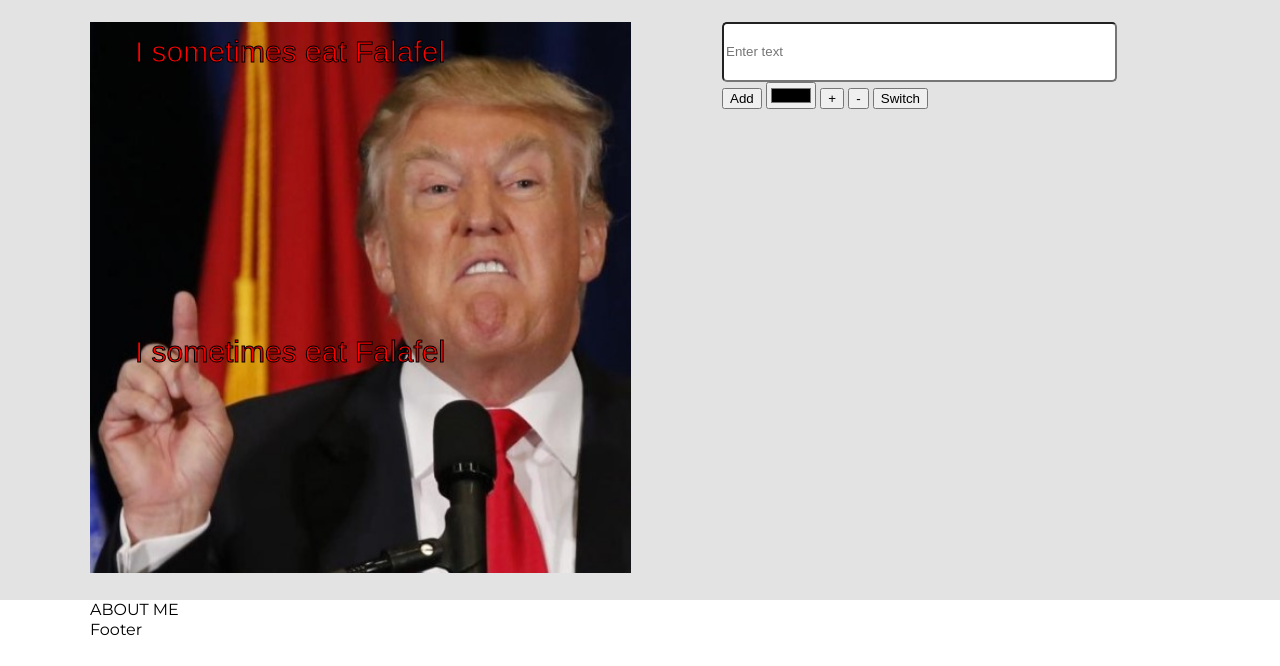
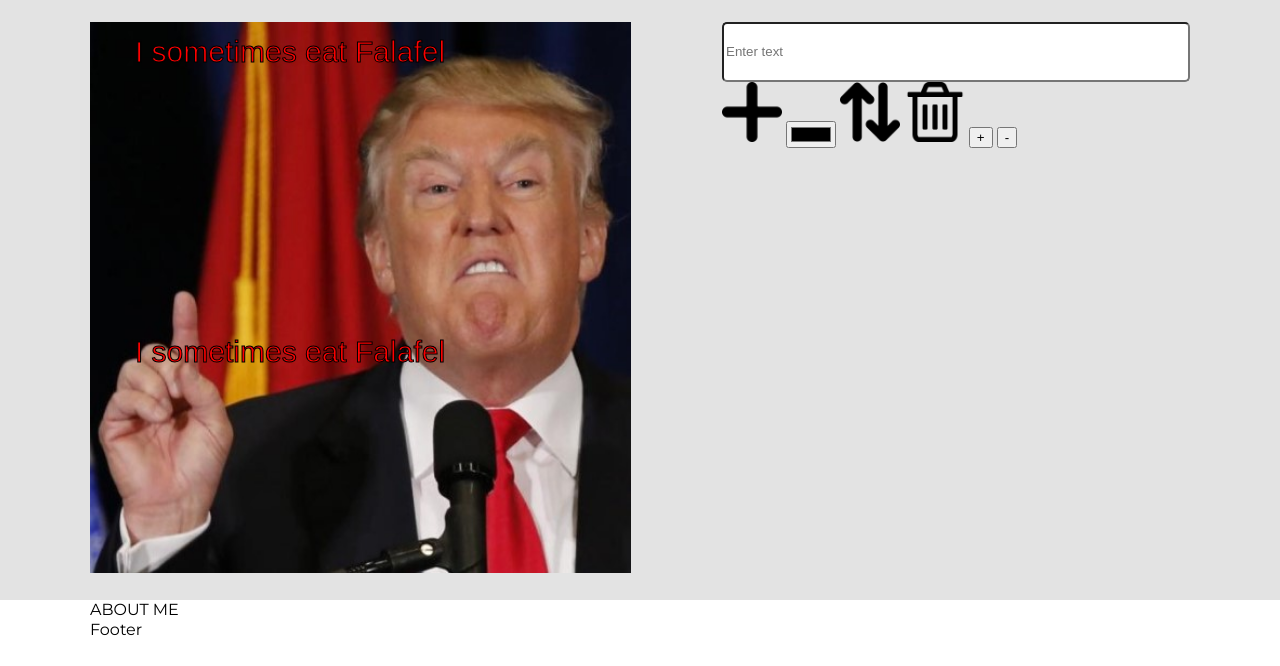
Before and after one commit to oxyhertz/Meme-generator, a plain HTML site: page index.html in a window 1280 px wide. Both pictures are taken after a click on the picture 266 px from the left and 294 px from the top of the page. Shown: the part 134-800 px from the top of the page. Drawn offline with Linux system fonts and the light colour scheme.

Commit message:
RemoveLine Feature

```diff
--- a/css/componenets/main-content.css
+++ b/css/componenets/main-content.css
@@ -18,8 +18,9 @@ main {
 }
 
 .gallery img {
+  height: 100%;
   width: 100%;
-  height: 100%;
+  object-fit: cover;
 }
 
 .editor {
--- a/index.html
+++ b/index.html
@@ -36,17 +36,35 @@
               placeholder="Enter text"
               name="txt"
             />
-            <button onclick="onAddText()">Add</button>
+            <img
+              src="icons/add.png"
+              width="60px"
+              height="60px"
+              onclick="onAddText()"
+              alt=""
+            />
             <input
               class="fill-color"
               type="color"
               name="fill-color"
               onchange="onFillcolor()"
             />
-
+            <img
+              onclick="onSwitchLine()"
+              src="icons/up-and-down-opposite-double-arrows-side-by-side.png"
+              width="60px"
+              height="60px"
+              alt=""
+            />
+            <img
+              onclick="onRemoveLine()"
+              src="icons/trash.png"
+              width="60px"
+              height="60px"
+              alt=""
+            />
             <button class="incFont" onclick="onChangeFontSize(1)">+</button>
             <button class="decFont" onclick="onChangeFontSize(-1)">-</button>
-            <button class="switch-line" onclick="onSwitchLine()">Switch</button>
           </div>
         </section>
       </section>
--- a/js/main.js
+++ b/js/main.js
@@ -55,6 +55,12 @@ function onSwitchLine() {
   switchLine();
   renderMeme();
   focused();
+}
+
+function onRemoveLine() {
+  console.log('hi');
+  removeLine();
+  renderMeme();
 }
 
 function onChangeFontSize(operator) {
--- a/js/services/meme-service.js
+++ b/js/services/meme-service.js
@@ -106,3 +106,9 @@ function moveCurrLine(dx, dy) {
   gMeme.lines[gMeme.selectedLineIdx].posX += dx;
   gMeme.lines[gMeme.selectedLineIdx].posY += dy;
 }
+
+function removeLine() {
+  if (!gMeme.lines.length) return;
+  gMeme.lines.splice(gMeme.selectedLineIdx, 1);
+  gMeme.selectedLineIdx = 0;
+}
```
